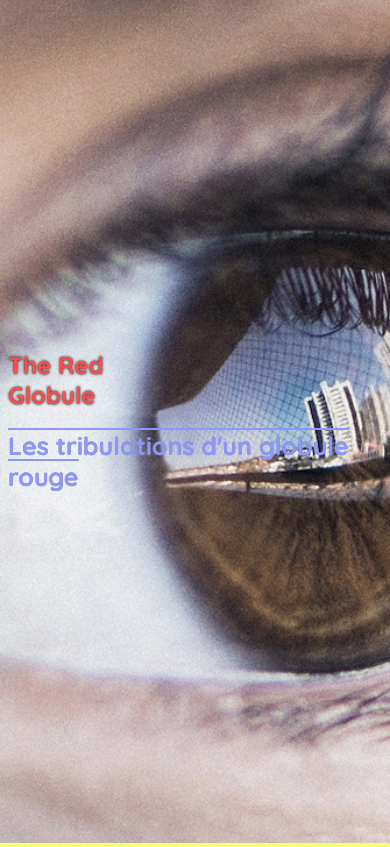
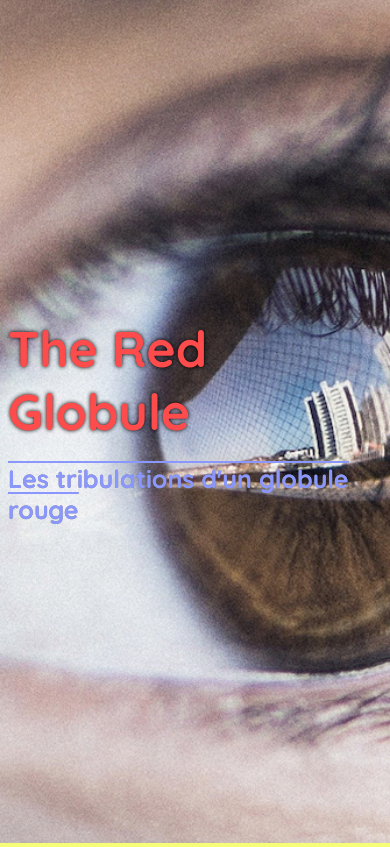
Before and after one commit to MireilleEM/TheRedGlobule, a PHP site: page / in a window 390 px wide. Shown: the part 20-867 px from the top of the page. Run offline with PHP 8.4, Linux system fonts and the light colour scheme; some web fonts are replaced.

Commit message:
h1 plus gros

```diff
--- a/design/style.css
+++ b/design/style.css
@@ -213,7 +213,7 @@ ul{
         font-size:16px;
     }
     header{
-        font-size: 50px;
+        font-size: 60px;
         font-weight: bolder;
         text-shadow:0 0 3px black;
     }
@@ -263,9 +263,9 @@ ul{
         font-size:16px;
     }
     header{
-        font-size: 24px;
+        font-size: 50px;
         font-weight: bolder;
-        text-shadow:0 0 3px black;
+        text-shadow:0 0 4px black;
     }
     .accent{
         font-size: 16px;
```
